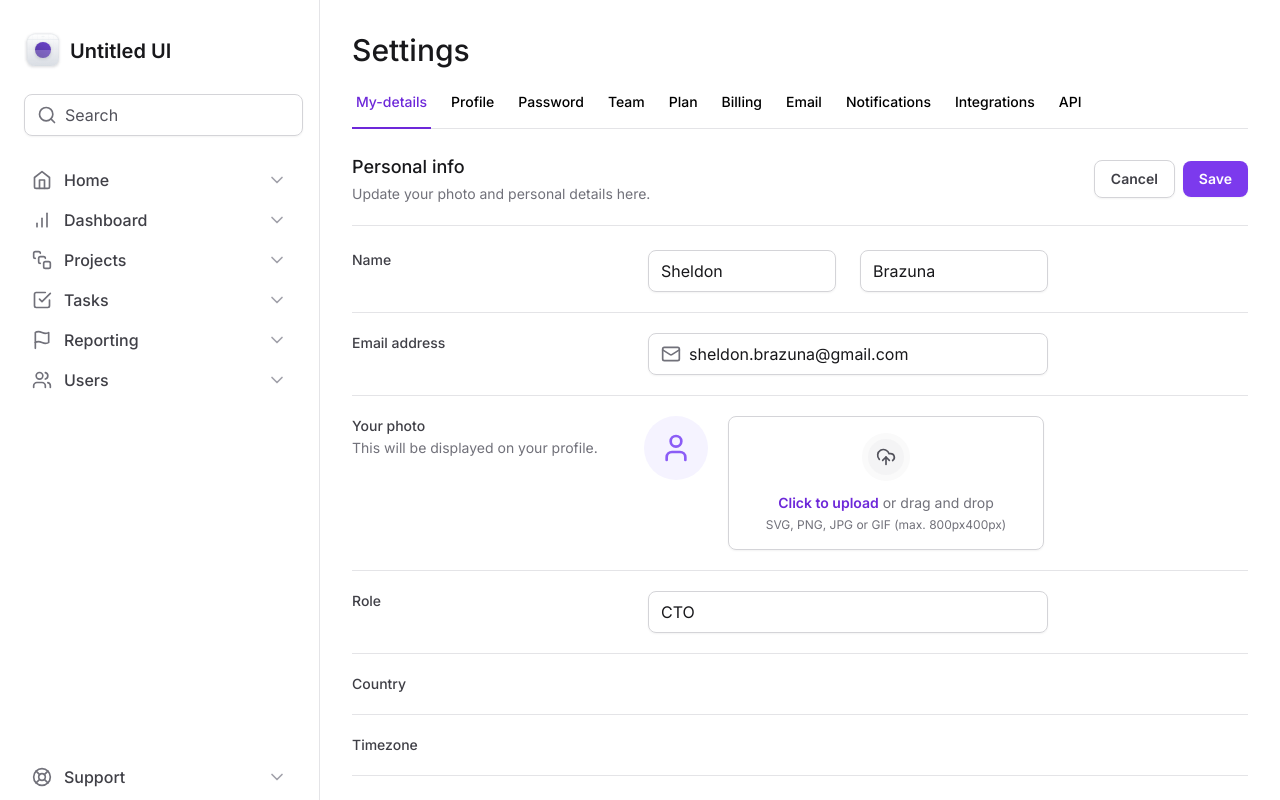
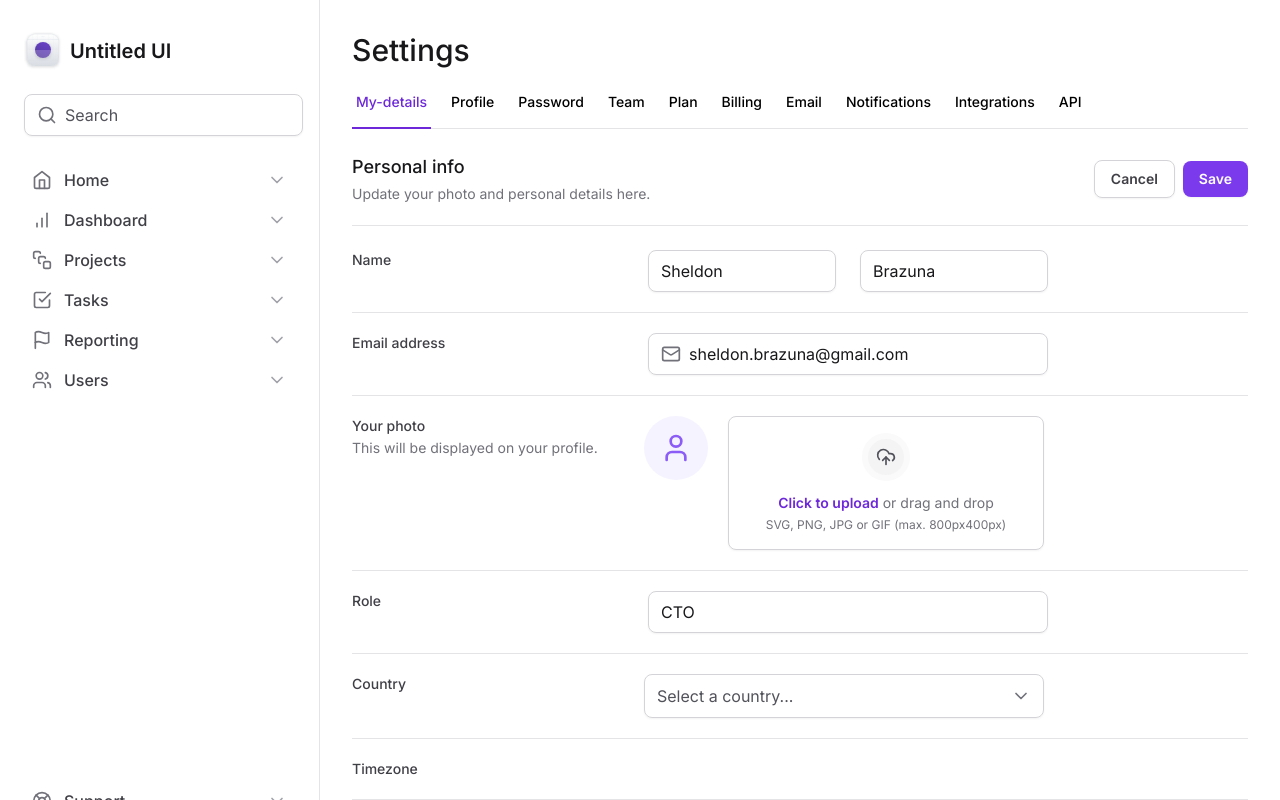
Before and after one commit to vanessabrazuna/dashboard-tailwind, a Next.js app: page / in a window 1280 px wide. Shown: the top 800 px of the page. Built offline with nearby package versions, Linux system fonts and the light colour scheme.

Commit message:
Creating Parent Select

```diff
--- a/package.json
+++ b/package.json
@@ -9,6 +9,7 @@
     "lint": "next lint"
   },
   "dependencies": {
+    "@radix-ui/react-select": "^1.2.2",
     "@radix-ui/react-tabs": "^1.0.4",
     "@types/node": "20.5.4",
     "@types/react": "18.2.21",
--- a/src/app/page.tsx
+++ b/src/app/page.tsx
@@ -1,7 +1,9 @@
-import { Mail } from 'lucide-react'
 import { SettingsTabs } from '@/components/SettingsTabs'
+import { Select } from '@/components/Form/Select'
 import * as Input from '@/components/Input'
 import * as FileInput from '@/components/Form/FileInput'
+
+import { Mail } from 'lucide-react'
 
 export default function Home() {
   return (
@@ -109,7 +111,7 @@
             >
               Country
             </label>
-            <div></div>
+            <Select />
           </div>
 
           <div className="grid gap-3 grid-cols-form pt-5">
--- /dev/null
+++ b/src/components/Form/Select.tsx
@@ -0,0 +1,59 @@
+'use client'
+
+import * as SelectPrimitive from '@radix-ui/react-select'
+import { Check, ChevronDown } from 'lucide-react'
+
+export interface SelectProps {}
+
+export function Select(props: SelectProps) {
+  return (
+    <SelectPrimitive.Root>
+      <SelectPrimitive.Trigger className="flex h-11 w-full items-center justify-between gap-2 rounded-lg border border-zinc-300 px-3 py-2 shadow-sm data-[placeholder]:text-zinc-600">
+        <SelectPrimitive.Value
+          placeholder="Select a country..."
+          className="text-black"
+        />
+        <SelectPrimitive.Icon>
+          <ChevronDown className="h-5 w-5 text-zinc-500" />
+        </SelectPrimitive.Icon>
+      </SelectPrimitive.Trigger>
+
+      <SelectPrimitive.Portal>
+        <SelectPrimitive.Content
+          side="bottom"
+          position="popper"
+          sideOffset={8}
+          className="z-10 rounded-lg border border-zinc-200 bg-white w-[--radix-select-trigger-width] overflow-hidden"
+        >
+          <SelectPrimitive.Viewport>
+            <SelectPrimitive.Item
+              value="br"
+              className="flex items-center justify-between gap-2 px-3 py-2.5 outline-none data-[highlighted]:bg-zinc-50"
+            >
+              <SelectPrimitive.ItemText className="text-black">
+                Brazil
+              </SelectPrimitive.ItemText>
+
+              <SelectPrimitive.ItemIndicator>
+                <Check className="h-4 w-4 text-violet-500" />
+              </SelectPrimitive.ItemIndicator>
+            </SelectPrimitive.Item>
+
+            <SelectPrimitive.Item
+              value="us"
+              className="flex items-center justify-between gap-2 px-3 py-2.5 outline-none data-[highlighted]:bg-zinc-50"
+            >
+              <SelectPrimitive.ItemText className="text-black">
+                United States
+              </SelectPrimitive.ItemText>
+
+              <SelectPrimitive.ItemIndicator>
+                <Check className="h-4 w-4 text-violet-500" />
+              </SelectPrimitive.ItemIndicator>
+            </SelectPrimitive.Item>
+          </SelectPrimitive.Viewport>
+        </SelectPrimitive.Content>
+      </SelectPrimitive.Portal>
+    </SelectPrimitive.Root>
+  )
+}
```
Also changed, not shown: 1 other file (tests, documents, lock files or other folders).
